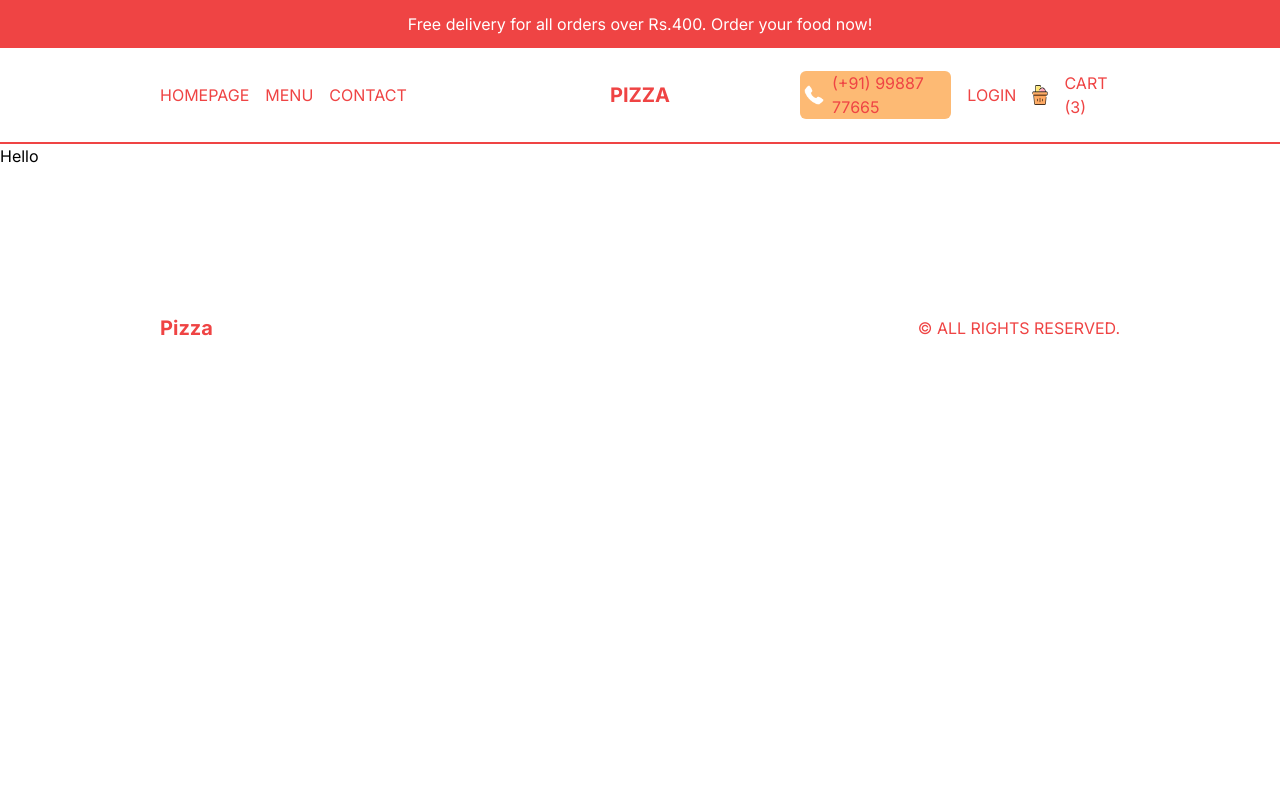
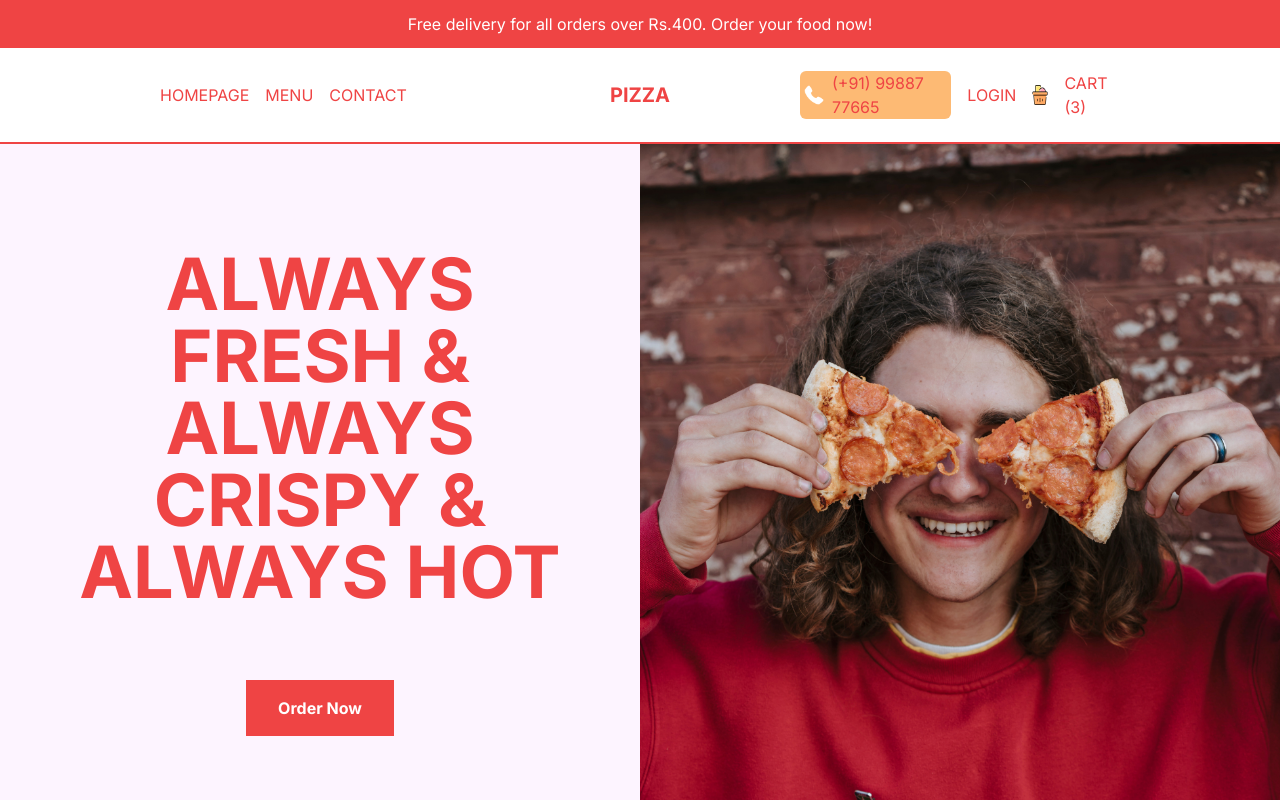
Before and after one commit to div-vik/pizza, a Next.js app: page / in a window 1280 px wide. Shown: the top 802 px of the page. Built offline with nearby package versions, Linux system fonts and the light colour scheme.

Commit message:
slider completed

```diff
--- a/src/app/page.tsx
+++ b/src/app/page.tsx
@@ -1,5 +1,13 @@
-import Image from "next/image";
+import Featured from "@/components/Featured";
+import Offer from "@/components/Offer";
+import Slider from "@/components/Slider";
 
 export default function Home() {
-  return <main>Hello</main>;
+  return (
+    <main>
+      <Slider />
+      <Featured />
+      <Offer />
+    </main>
+  );
 }
--- /dev/null
+++ b/src/components/Featured.tsx
@@ -0,0 +1,7 @@
+import React from "react";
+
+const Featured = () => {
+  return <div>Featured</div>;
+};
+
+export default Featured;
--- a/src/components/Navbar.tsx
+++ b/src/components/Navbar.tsx
@@ -20,7 +20,7 @@
         <Menu />
       </div>
       <div className="hidden md:flex gap-4 items-center justify-end flex-1">
-        <div className="md:absolute top-3 right-2 lg:static flex items-center gap-2 cursor-pointer bg-orange-300 px-1 rounded-md">
+        <div className="md:absolute top-3 right-2 xl:static flex items-center gap-2 cursor-pointer bg-orange-300 px-1 rounded-md">
           <Image src="/phone.png" alt="" width={20} height={20} />
           <span>(+91) 99887 77665</span>
         </div>
--- /dev/null
+++ b/src/components/Offer.tsx
@@ -0,0 +1,7 @@
+import React from "react";
+
+const Offer = () => {
+  return <div>Offer</div>;
+};
+
+export default Offer;
--- /dev/null
+++ b/src/components/Slider.tsx
@@ -0,0 +1,55 @@
+"use client";
+
+import Image from "next/image";
+import React, { useEffect, useState } from "react";
+
+const data = [
+  {
+    id: 1,
+    title: "always fresh & always crispy & always hot",
+    image: "/slide1.png",
+  },
+  {
+    id: 2,
+    title: "we deliver your order wherever you are in NY",
+    image: "/slide2.png",
+  },
+  {
+    id: 3,
+    title: "the best pizza to share with your family",
+    image: "/slide3.jpg",
+  },
+];
+
+const Slider = () => {
+  const [currentSlide, setCurrentSlide] = useState(0);
+
+  // useEffect(() => {
+  //   const interval = setInterval(
+  //     () =>
+  //       setCurrentSlide((prev) => (prev === data.length - 1 ? 0 : prev + 1)),
+  //     2000
+  //   );
+  //   return () => clearInterval(interval);
+  // }, []);
+  return (
+    <div className="flex flex-col h-[calc(100vh-6rem)] md:h-[calc(100vh-9rem)] lg:flex-row bg-fuchsia-50">
+      <div className="flex-1 flex items-center justify-center flex-col gap-8 text-red-500 font-bold">
+        <h1 className="text-5xl text-center uppercase p-4 md:p-10 md:text-6xl xl:text-7xl">
+          {data[currentSlide].title}
+        </h1>
+        <button className="bg-red-500 text-white py-4 px-8">Order Now</button>
+      </div>
+      <div className="w-full flex-1 relative">
+        <Image
+          src={data[currentSlide].image}
+          alt=""
+          fill
+          className="object-cover"
+        />
+      </div>
+    </div>
+  );
+};
+
+export default Slider;
```
